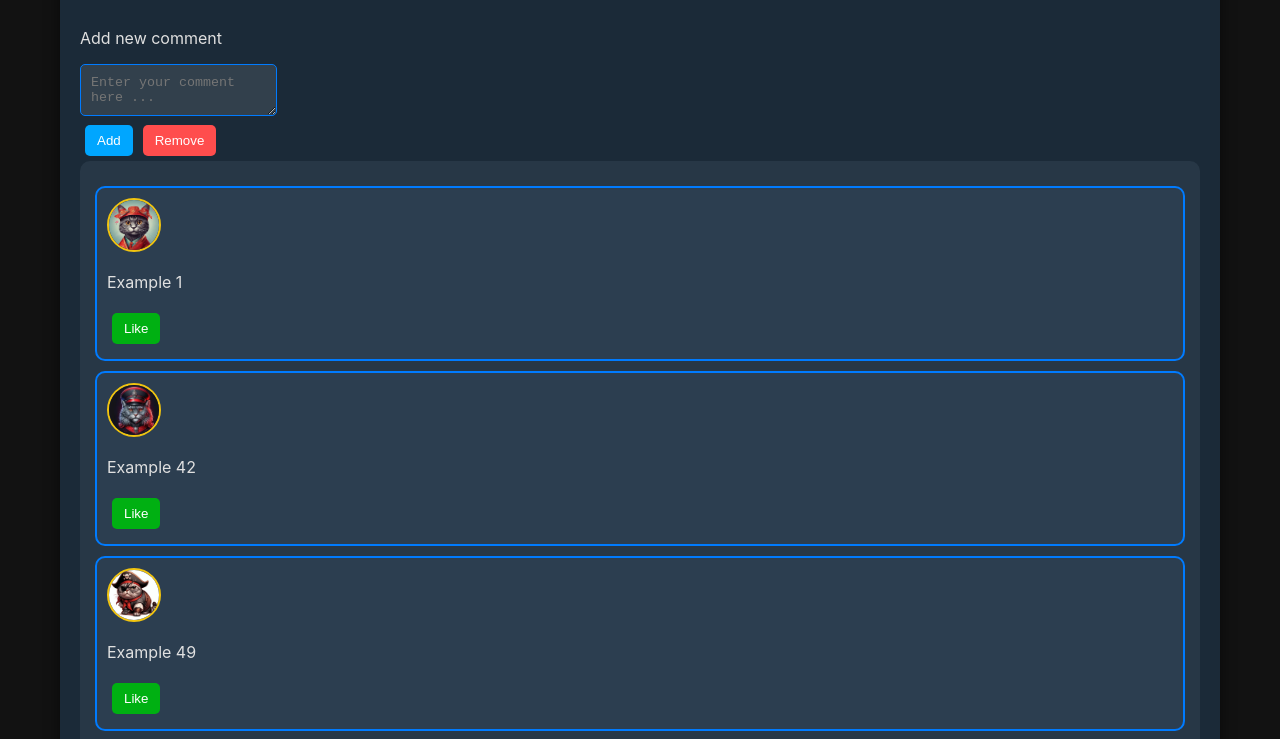
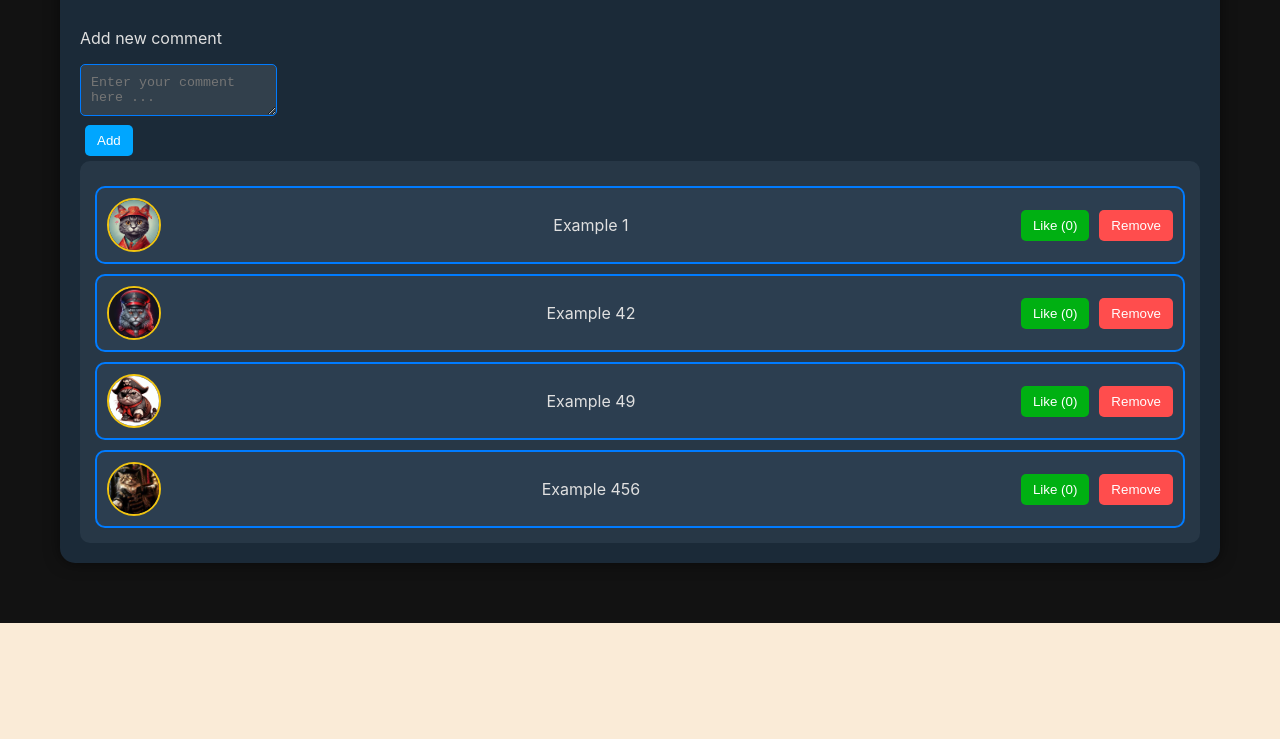
Before and after one commit to MvxaK/Final-Front-End, a React (Create React App) app: page / in a window 1280 px wide. Shown: the part 2009-2748 px from the top of the page. After the commit the page ends 2632 px from the top, so only its background shows below. Built offline with nearby package versions, Linux system fonts and the light colour scheme.

Commit message:
Сделал добавление картинок и описания к ним(на будущее). Также сделал добавление комментов и по умолчанию на них будет главная аватарка.

```diff
--- a/src/components/MyComments/Comments/Comments.jsx
+++ b/src/components/MyComments/Comments/Comments.jsx
@@ -1,13 +1,15 @@
 import React from 'react';
 import s from './Comments.module.css';
 
-const Comments = (props) => {
+const Comments = ({ id, message, image, likes, onRemove, onLike }) => {
   return (
     <div className={s.item}>
-      {props.image && <img src={props.image} alt="avatar" />}
-      <p>{props.message}</p>
-      <div>
-        <button className={s.likeButton}>Like</button>
+      {image && <img src={image} alt="avatar" />}
+      <p>{message}</p>
+
+      <div className={s.actions}>
+        <button className={s.likeButton} onClick={() => onLike(id)}>Like ({likes})</button>
+        <button className={s.removeButton} onClick={() => onRemove(id)}>Remove</button>
       </div>
     </div>
   );
--- a/src/components/MyComments/Comments/Comments.module.css
+++ b/src/components/MyComments/Comments/Comments.module.css
@@ -5,7 +5,11 @@
   border-radius: 10px;
   margin-top: 10px;
   border: 2px solid #007bff;
+  display: flex;
+  align-items: center;
+  justify-content: space-between;
 }
+
 .item img {
   width: 50px;
   height: 50px;
@@ -13,15 +17,36 @@
   object-fit: cover;
   border: 2px solid #f1c40f;
 }
-.likeButton{
+
+.actions {
+  display: flex;
+  gap: 10px;
+}
+
+.likeButton {
   background-color: #00b012;
   color: white;
   border: none;
   padding: 8px 12px;
   cursor: pointer;
   border-radius: 5px;
-  margin: 5px;
+  transition: 0.3s;
 }
-.likeButton:hover{
+
+.likeButton:hover {
   background-color: #007a0c;
 }
+
+.removeButton {
+  background-color: #ff4d4d;
+  color: white;
+  border: none;
+  padding: 8px 12px;
+  cursor: pointer;
+  border-radius: 5px;
+  transition: 0.3s;
+}
+
+.removeButton:hover {
+  background-color: #cc0000;
+}
--- a/src/components/MyComments/MyComments.jsx
+++ b/src/components/MyComments/MyComments.jsx
@@ -1,4 +1,4 @@
-import React from 'react';
+import React, { useState } from 'react';
 import s from './MyComments.module.css';
 import Comments from './Comments/Comments';
 import avatar1 from '../images/avatars/avatar1.png';
@@ -6,26 +6,58 @@ import avatar2 from '../images/avatars/avatar2.png';
 import avatar3 from '../images/avatars/avatar3.png';
 import avatar4 from '../images/avatars/avatar4.png';
 
+const MyComments = ({ profileImage }) => {
+  const [comments, setComments] = useState([
+    { id: 1, message: 'Example 1', image: avatar1, likes: 0 },
+    { id: 2, message: 'Example 42', image: avatar2, likes: 0 },
+    { id: 3, message: 'Example 49', image: avatar3, likes: 0 },
+    { id: 4, message: 'Example 456', image: avatar4, likes: 0 }
+  ]);
 
-const MyComments = () => {
-  const postsData = [
-    { message: 'Example 1', image: avatar1 },
-    { message: 'Example 42', image:  avatar2 },
-    { message: 'Example 49', image:  avatar3 },
-    { message: 'Example 456', image: avatar4  }
-  ];
+  const [newComment, setNewComment] = useState('');
+
+  const addComment = () => {
+    if (newComment.trim() === '') return;
+    const newId = comments.length > 0 ? comments[comments.length - 1].id + 1 : 1;
+
+    const newCommentObj = { id: newId, message: newComment, image: profileImage, likes: 0 };
+
+    setComments([...comments, newCommentObj]);
+    setNewComment('');
+  };
+
+  const removeComment = (id) => {
+    setComments(comments.filter(comment => comment.id !== id));
+  };
+
+  const toggleLike = (id) => {
+    setComments(comments.map(comment =>
+      comment.id === id ? { ...comment, likes: comment.likes + 1 } : comment
+    ));
+  };
 
   return (
     <div>
       <p>Add new comment</p>
-      <textarea placeholder="Enter your comment here ..."></textarea>
+      <textarea
+        placeholder="Enter your comment here ..."
+        value={newComment}
+        onChange={(e) => setNewComment(e.target.value)}
+      />
       <br />
-      <button className={s.addButton}>Add </button>
-      <button className={s.removeButton}>Remove</button>
+      <button className={s.addButton} onClick={addComment}>Add</button>
 
       <div className={s.comments}>
-        {postsData.map((post, index) => (
-          <Comments key={index} message={post.message} image={post.image} />
+        {comments.map(comment => (
+          <Comments
+            key={comment.id}
+            id={comment.id}
+            message={comment.message}
+            image={comment.image}
+            likes={comment.likes}
+            onRemove={removeComment}
+            onLike={toggleLike}
+          />
         ))}
       </div>
     </div>
--- a/src/components/MyComments/MyComments.module.css
+++ b/src/components/MyComments/MyComments.module.css
@@ -4,23 +4,15 @@
   border-radius: 10px;
   color: #f1c40f;
 }
-.removeButton, .addButton {
-  background-color: #ff4d4d;
+
+.addButton {
+  background-color: #00a6ff;
   color: white;
   border: none;
   padding: 8px 12px;
   cursor: pointer;
   border-radius: 5px;
   margin: 5px;
-  transition: 0.3s;
-}
-
-.removeButton:hover {
-  background-color: #cc0000;
-}
-
-.addButton {
-  background-color: #00a6ff;
   transition: 0.3s;
 }
 
--- a/src/components/MyPictures/MyPictures.jsx
+++ b/src/components/MyPictures/MyPictures.jsx
@@ -17,6 +17,29 @@ const MyPictures = () => {
         { id: 6, src: picture6, title: 'Picture 6' },
     ]);
 
+    const [newImage, setNewImage] = useState(null);
+    const [description, setDescription] = useState('');
+
+    const handleImageUpload = (event) => {
+        const file = event.target.files[0];
+        if (file) {
+            const reader = new FileReader();
+            reader.onloadend = () => {
+                setNewImage(reader.result);
+            };
+            reader.readAsDataURL(file);
+        }
+    };
+
+    const addImage = () => {
+        if (newImage) {
+            const newId = images.length + 1;
+            setImages([...images, { id: newId, src: newImage, title: description }]);
+            setNewImage(null);
+            setDescription('');
+        }
+    };
+
     const removeImage = (id) => {
         setImages(images.filter(image => image.id !== id));
     };
@@ -24,16 +47,21 @@ const MyPictures = () => {
     return (
         <div className={s.mypictures}>
             <p className={s.title}>Add New Picture</p>
-            <textarea className={s.textarea} placeholder="Enter picture description here ..."></textarea>
+            <textarea
+                className={s.textarea}
+                placeholder="Enter picture description here ..."
+                value={description}
+                onChange={(e) => setDescription(e.target.value)}
+            />
             <br />
-            <button className={s.addButton}>Add</button>
-            <input type="file" className={s.fileInput} />
+            <input type="file" className={s.fileInput} onChange={handleImageUpload} />
+            <button className={s.addButton} onClick={addImage}>Add</button>
 
             <h1>Your gallery</h1>
             <div className={s.gallery}>
                 {images.map(image => (
                     <div key={image.id} className={s.imagePost}>
-                        <img className={s.uploadedImage} src={image.src} alt={image.title} />
+                        <img className={s.uploadedImage} src={image.src} alt="User picture" />
                         <button className={s.removeButton} onClick={() => removeImage(image.id)}>Remove</button>
                     </div>
                 ))}
--- a/src/components/Profile/Profile.jsx
+++ b/src/components/Profile/Profile.jsx
@@ -4,10 +4,12 @@ import MyComments from '../MyComments/MyComments';
 import MyPictures from '../MyPictures/MyPictures';
 
 const Profile = () => {
+    const profileImage = "https://iso.500px.com/wp-content/uploads/2019/07/stock-photo-maderas-312058103.jpg";
+
     return (
       <div className={s.profile}>
         <div className={s.profileHeader}>
-          <img className={s.avatar} src="https://iso.500px.com/wp-content/uploads/2019/07/stock-photo-maderas-312058103.jpg" alt="Profile background" />
+          <img className={s.avatar} src={profileImage} alt="Profile background" />
           <div className={s.profileInfo}>
             <h2>Amir Kamalov</h2>
             <p>Something something ... </p>
@@ -17,7 +19,7 @@ const Profile = () => {
 
         <MyPictures />
 
-        <MyComments />
+        <MyComments profileImage={profileImage} />
       </div>
     );
 };
```
